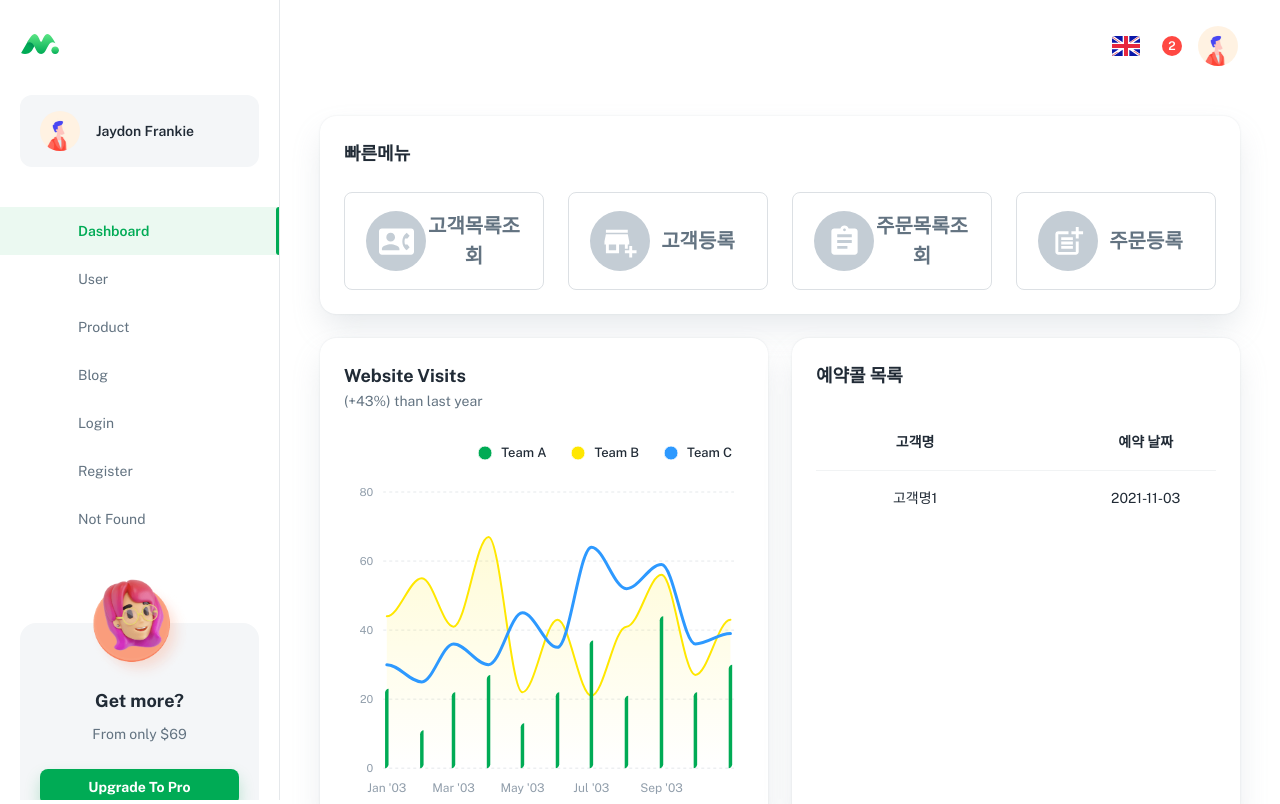
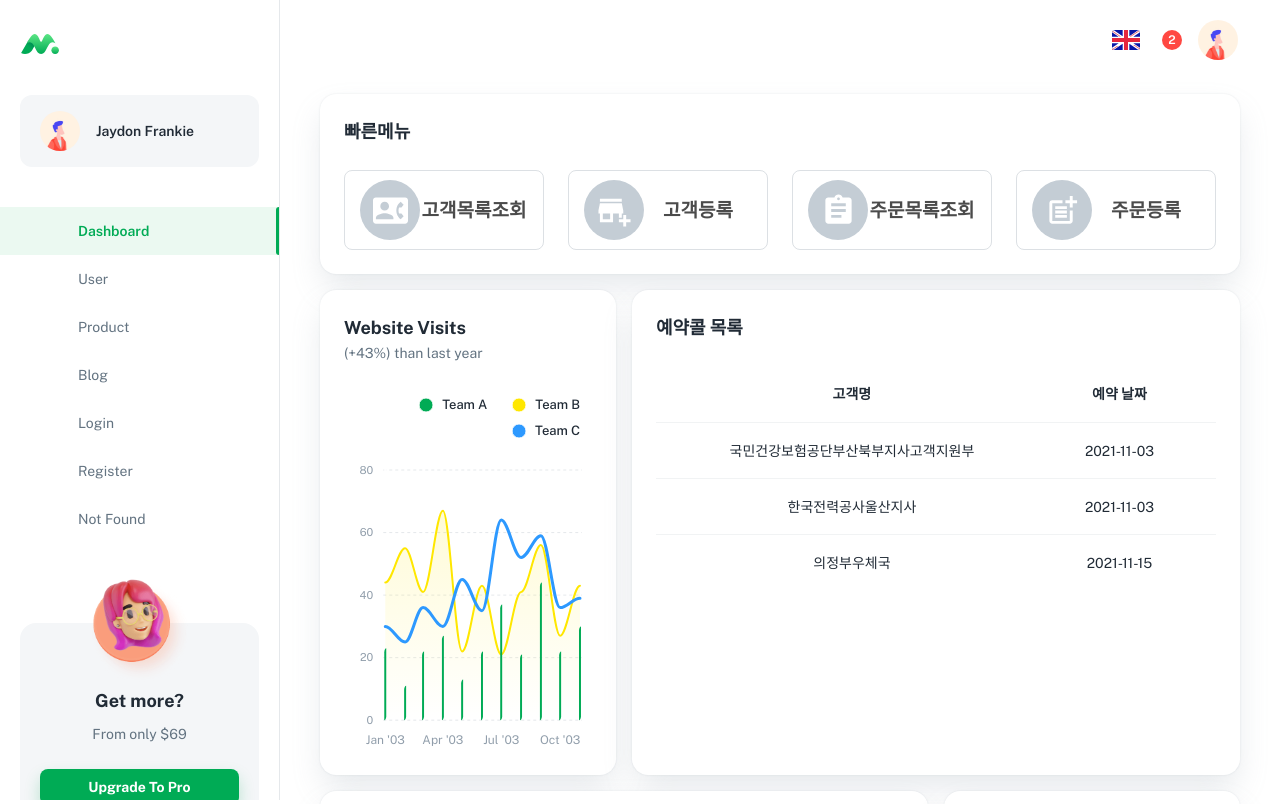
Before and after one commit to Support-Yun/one234gift, a React (Create React App) app: page /dashboard/app in a window 1280 px wide. Shown: the top 804 px of the page. Built offline with nearby package versions, Linux system fonts and the light colour scheme; a web font is replaced by a local one.

Commit message:
dashboard-AppNotice-레이아웃조정과 Label삽입

```diff
--- a/src/components/_dashboard/app/AppNotice.js
+++ b/src/components/_dashboard/app/AppNotice.js
@@ -2,42 +2,44 @@ import { Card, CardHeader, CardContent } from '@mui/material';
 import { height, styled } from '@mui/system';
 import { useEffect, useState } from 'react';
 import DataTable from '../../table/Table';
+import Label from '../../Label';
 
-const NoticeCard = styled(Card)(()=>({
-  height:'100%'
+const NoticeCard = styled(Card)(() => ({
+  height: '100%'
 }));
 
 export default function AppNotice() {
-  const [data, setData] = useState([{idx:1,name:'고객명1',when:'2021-11-03',type:'예약콜'}]);
+  const [data, setData] = useState([
+    { idx: 1, name: '국민건강보험공단부산북부지사고객지원부', when: '2021-11-03', type: '예약콜' },
+    { idx: 2, name: '한국전력공사울산지사', when: '2021-11-03', type: '예약콜' },{ idx: 3, name: '의정부우체국', when: '2021-11-15', type: '해피콜' }
+  ]);
 
-  const noticeTableHeader = ["고객명","예약 날짜", "분류"];
+  const noticeTableHeader = ['고객명', '예약 날짜', '분류'];
 
-  useEffect(()=>{
+  useEffect(() => {
     const contents = [];
-    data.map((d,idx)=>{
-      contents.push(
-        {
-          idx : d.idx,
-          name : d.name,
-          when : d.when,
-          type : <mark>d.type</mark>,
-          onClick : ()=>alert(d.idx),
-          hover : ()=>alert('호버 ?')
-        }
-      );
+    data.map((data, idx) => {
+      contents.push({
+        idx: data.idx,
+        name: data.name,
+        when: data.when,
+        type: (
+          <Label variant="ghost" color={(data.type === '예약콜' && 'error') || 'success'}>{data.type}
+          </Label>
+        ),
+        onClick: () => alert(data.idx),
+        hover: () => alert('호버 ?')
+      });
       return null;
     });
     setData(contents);
-  },[]);
+  }, []);
 
   return (
     <NoticeCard>
       <CardHeader title="예약콜 목록" />
       <CardContent>
-        <DataTable
-            header={noticeTableHeader}
-            data={data}
-        />
+        <DataTable header={noticeTableHeader} data={data} />
       </CardContent>
     </NoticeCard>
   );
--- a/src/components/_dashboard/app/AppQuickMenu.js
+++ b/src/components/_dashboard/app/AppQuickMenu.js
@@ -10,14 +10,11 @@ import {
 } from '@mui/icons-material';
 import { styled } from '@mui/system';
 
-const ItemButton = styled(Button)(({ theme }) => ({
-  ...theme.typography.h5,
-  paddingTop: theme.spacing(6),
-  paddingBottom: theme.spacing(6),
-  display: 'flex',
-  justifyContent: 'flex-start',
-  color: theme.palette.text.secondary
-}));
+const ItemButton = styled(Button)`
+  height:80px;
+  font-size:19px;
+  color:#4b4b4b;
+  `;
 
 const BoxCenter = styled('div')({
   width: '100%',
@@ -75,7 +72,7 @@ const data = [
 
 function QuickMenu({ name, icon, onClick }) {
   return (
-    <ItemButton onClick={onClick} fullWidth size="large" color="inherit" variant="outlined">
+    <ItemButton onClick={onClick} fullWidth color="inherit" variant="outlined">
       {icon}
       <BoxCenter>{name}</BoxCenter>
     </ItemButton>
--- a/src/layouts/dashboard/DashboardNavbar.js
+++ b/src/layouts/dashboard/DashboardNavbar.js
@@ -16,7 +16,7 @@ import NotificationsPopover from './NotificationsPopover';
 
 const DRAWER_WIDTH = 280;
 const APPBAR_MOBILE = 64;
-const APPBAR_DESKTOP = 92;
+const APPBAR_DESKTOP = 80;
 
 const RootStyle = styled(AppBar)(({ theme }) => ({
   boxShadow: 'none',
--- a/src/layouts/dashboard/index.js
+++ b/src/layouts/dashboard/index.js
@@ -9,7 +9,7 @@ import DashboardSidebar from './DashboardSidebar';
 // ----------------------------------------------------------------------
 
 const APP_BAR_MOBILE = 64;
-const APP_BAR_DESKTOP = 92;
+const APP_BAR_DESKTOP = 70;
 
 const RootStyle = styled('div')({
   display: 'flex',
--- a/src/pages/DashboardApp.js
+++ b/src/pages/DashboardApp.js
@@ -21,16 +21,16 @@ export default function DashboardApp() {
   return (
     <Page title="Dashboard | Minimal-UI">
       <Container maxWidth="xl">
-        <Grid container spacing={3}>
+        <Grid container spacing={2}>
           <Grid item xs={6} sm={6} md={12}>
             <AppQuickMenu />
           </Grid>
 
-          <Grid item xs={12} md={6} lg={6}>
+          <Grid item xs={12} md={6} lg={4}>
             <AppWebsiteVisits />
           </Grid>
 
-          <Grid item xs={12} md={6} lg={6}>
+          <Grid item xs={12} md={6} lg={8}>
             {/* <AppCurrentVisits /> */}
             <AppNotice/>
           </Grid>
```
